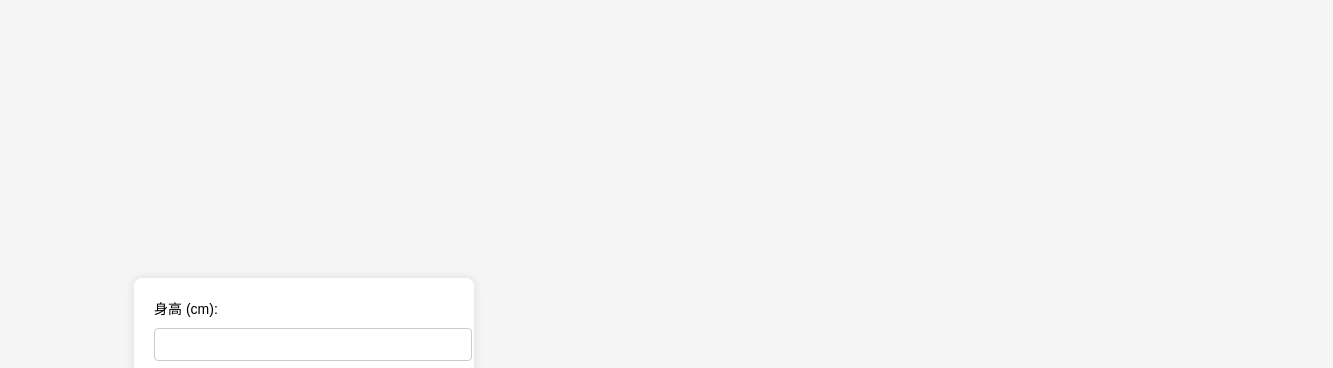
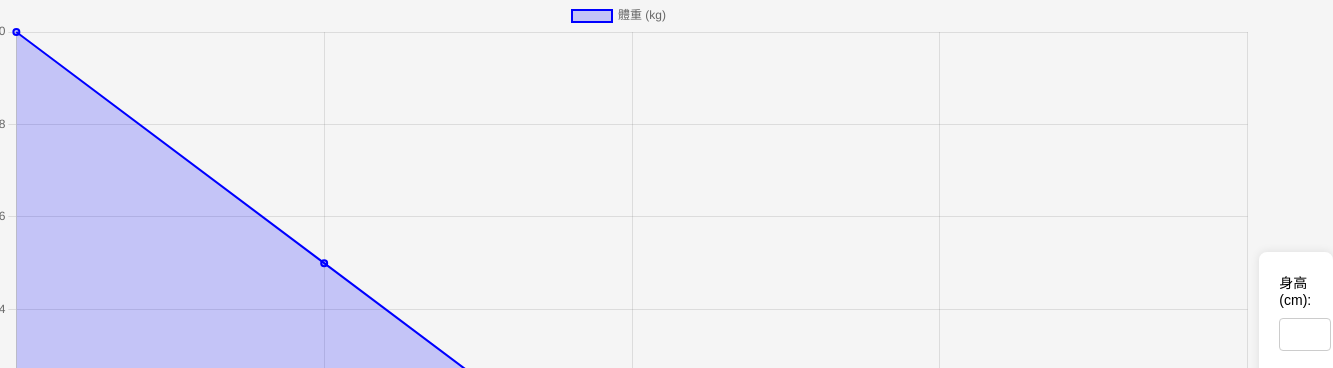
Before and after one commit to WilliamZou0812/weight-tracker, a plain HTML site: page index.html in a window 1280 px wide. Shown: the top 368 px of the page, 1333 px wide, since content can reach past the window. Drawn offline with nearby package versions, Linux system fonts and the light colour scheme.

Commit message:
增加圖表功能

```diff
--- a/index.html
+++ b/index.html
@@ -5,10 +5,11 @@
   <meta name="viewport" content="width=device-width, initial-scale=1.0">
   <title>體重紀錄</title>
   <link rel="stylesheet" href="styles.css">
+  <script src="https://cdn.jsdelivr.net/npm/chart.js"></script>
 </head>
 <body>
   <h1>體重紀錄</h1>
-
+  <canvas id="weightChart"></canvas>
   <!-- 輸入表單 -->
   <form id="weight-form">
     <label for="height">身高 (cm):</label>
--- a/script.js
+++ b/script.js
@@ -38,3 +38,31 @@ document.getElementById('weight-form').addEventListener('submit', function (even
   if (savedData.length > 0) {
     renderChart(savedData);
   }
+
+  // 取得 <canvas> 元素
+const ctx = document.getElementById("weightChart").getContext("2d");
+
+// 建立體重變化的折線圖
+const weightChart = new Chart(ctx, {
+    type: "line",  // 折線圖
+    data: {
+        labels: ["2/1", "2/2", "2/3", "2/4", "2/5"],  // 日期
+        datasets: [{
+            label: "體重 (kg)",
+            data: [70, 69.5, 69, 68.8, 68.5],  // 體重數據
+            borderColor: "blue",
+            backgroundColor: "rgba(0, 0, 255, 0.2)",
+            borderWidth: 2,
+            fill: true
+        }]
+    },
+    options: {
+        responsive: true,
+        maintainAspectRatio: false,
+        scales: {
+            y: {
+                beginAtZero: false  // 不從 0 開始，讓數據更清楚
+            }
+        }
+    }
+});
```
